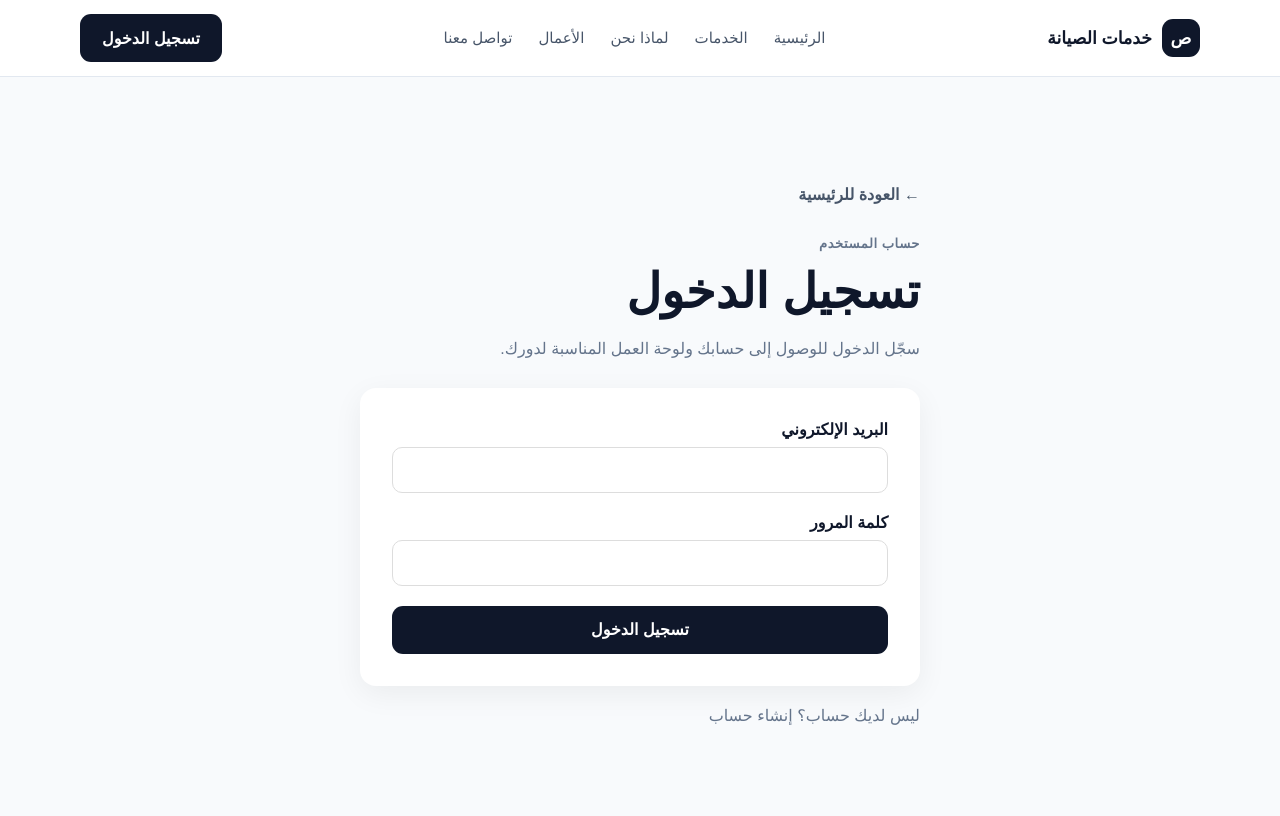
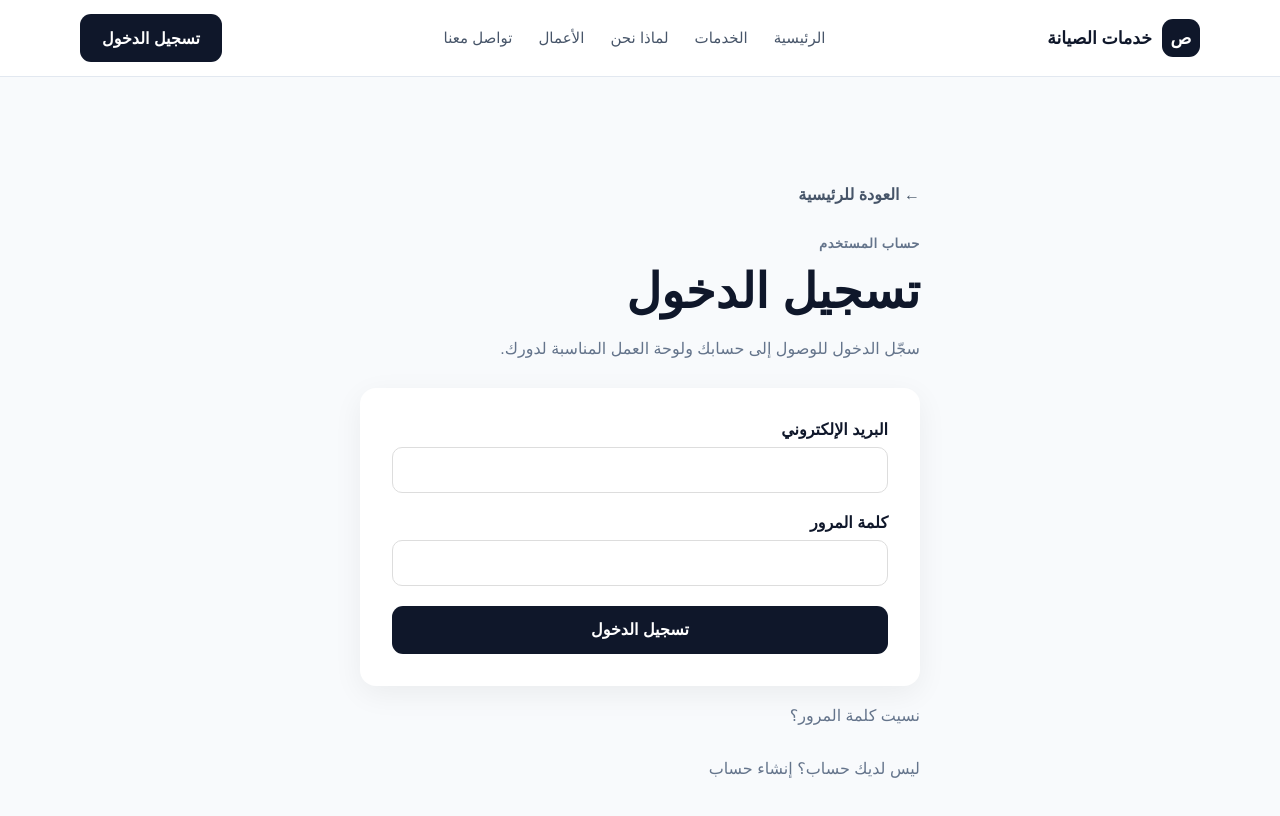
Before and after one commit to nsqdes-source/maintenance-website, a Next.js app: page /login in a window 1280 px wide. Shown: the top 816 px of the page. Built offline with nearby package versions, Linux system fonts and the light colour scheme; no server answers.

Commit message:
feat: link login page to password recovery

```diff
--- a/app/login/page.tsx
+++ b/app/login/page.tsx
@@ -69,6 +69,7 @@ export default function LoginPage() {
           </button>
         </form>
 
+        <p className="adminIntro"><a href="/forgot-password">نسيت كلمة المرور؟</a></p>
         <p className="adminIntro">ليس لديك حساب؟ <a href="/register">إنشاء حساب</a></p>
       </div>
     </main>
```
